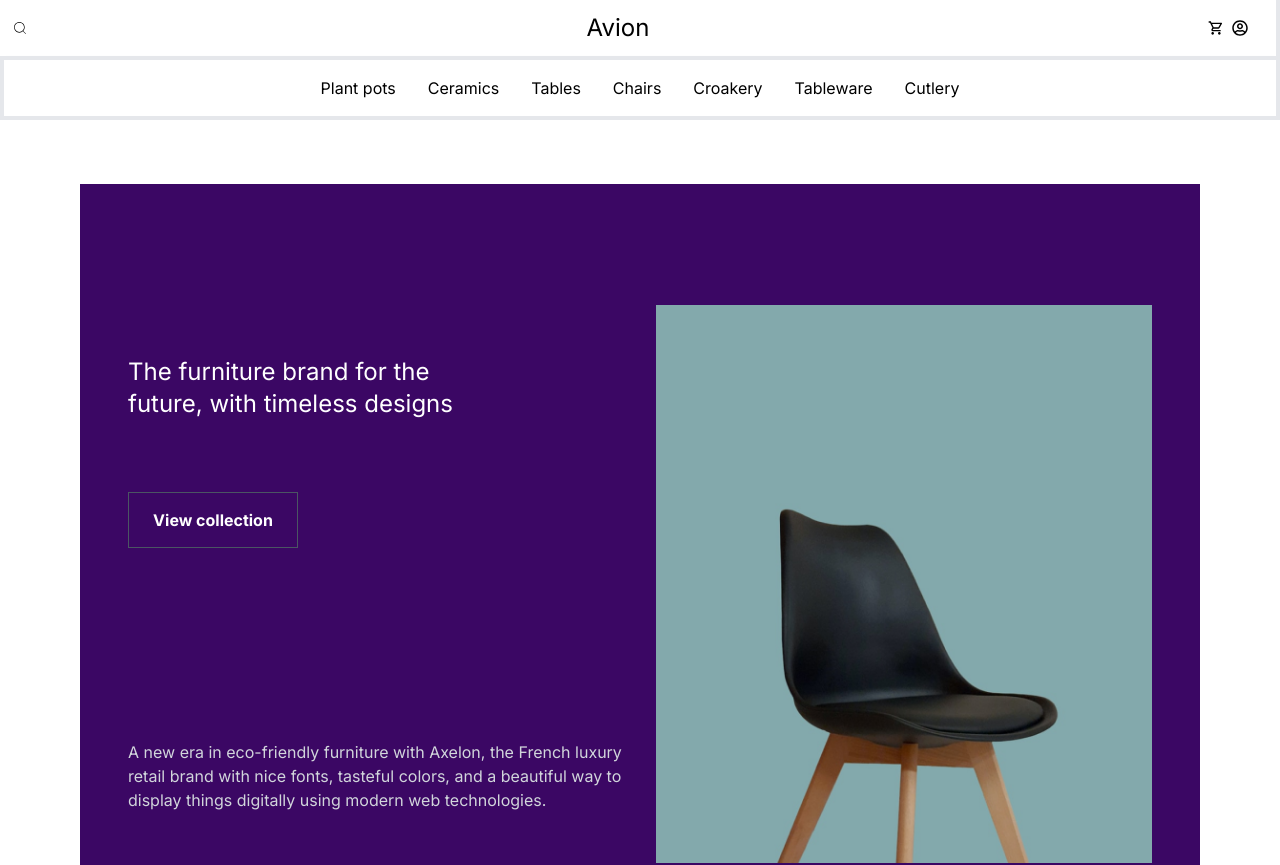
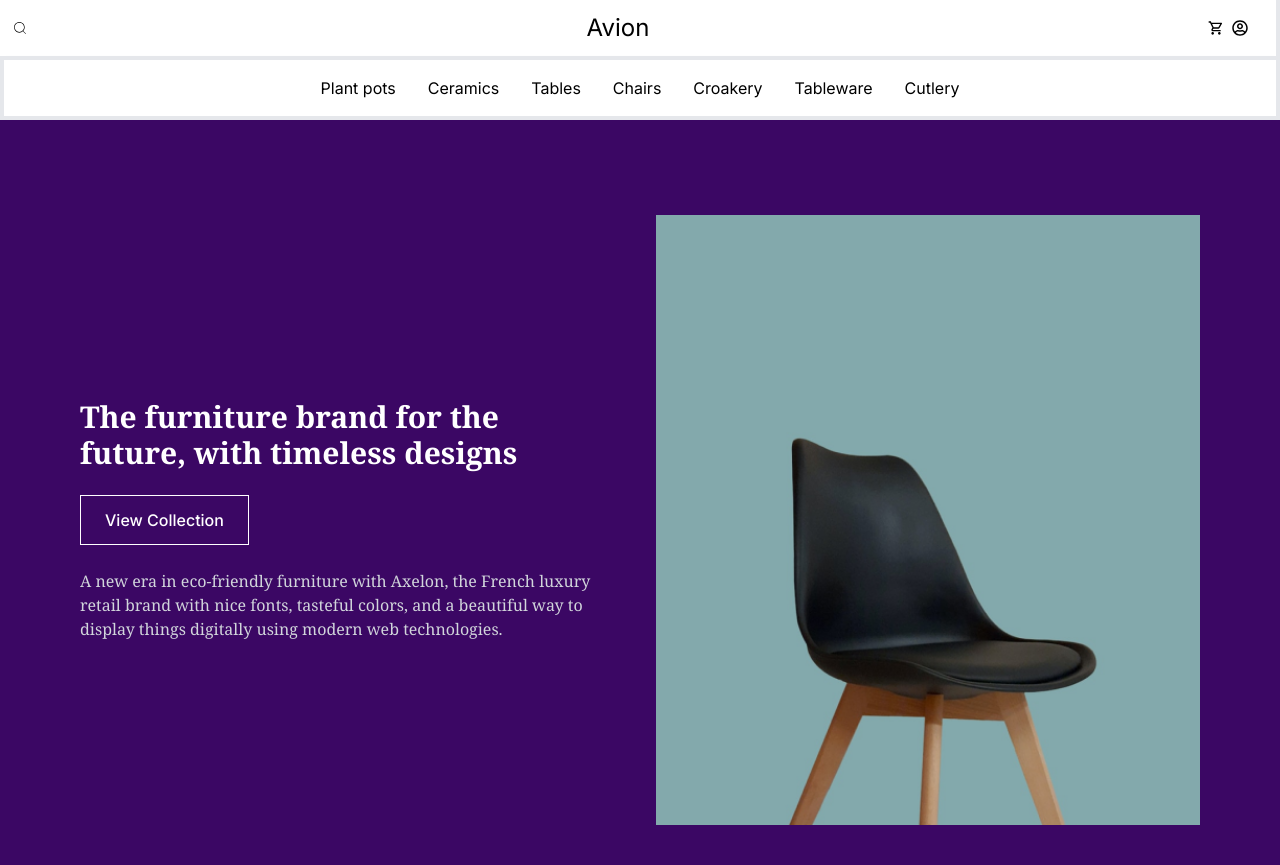
Before and after one commit to hibasheikh90/Hackathon2, a Next.js app: page / in a window 1280 px wide. Shown: the top 865 px of the page. Built offline with nearby package versions, Linux system fonts and the light colour scheme.

Commit message:
add code

```diff
--- a/src/app/components/hero.tsx
+++ b/src/app/components/hero.tsx
@@ -4,36 +4,35 @@ import Image from "next/image";
 
 export default function Hero() {
   return (
-    <div className="bg-white px-6 md:px-20 py-16 w-full">
     <div className="bg-purple-950 text-white min-h-screen flex items-center">
-        <div className="container mx-auto grid grid-cols-1 lg:grid-cols-2 gap-8 px-4 sm:px-6 md:px-12">
-          {/* Text Section */}
-          <div className="flex flex-col justify-center">
-            <h1 className="text-lg md:text-2xl mb-6 text-center lg:text-left">
+      <div className="container mx-auto grid grid-cols-1 lg:grid-cols-2 gap-8 px-6 sm:px-12 md:px-20 py-16">
+        {/* Left Section: Text */}
+        <div className="flex flex-col justify-center text-center lg:text-left">
+          <h1 className="text-2xl md:text-3xl font-serif font-semibold mb-6">
             The furniture brand for the <br />
             future, with timeless designs
           </h1>
-            <div className="flex justify-center md:justify-start">
-              <button className="w-[170px] h-[56px] bg-transparent text-white border border-gray-600 font-bold mt-12">
-                View collection
+          <div className="flex justify-center md:justify-start mb-6">
+            <button className="bg-transparent text-white border border-white py-3 px-6 rounded-md hover:bg-white hover:text-purple-950 font-medium">
+              View Collection
             </button>
           </div>
-            <p className="text-gray-300 mt-12 lg:mt-48 text-center lg:text-left">
+          <p className="text-gray-300 font-serif">
             A new era in eco-friendly furniture with Axelon, the French luxury
             retail brand with nice fonts, tasteful colors, and a beautiful way
             to display things digitally using modern web technologies.
           </p>
         </div>
-          {/* Image Section */}
-          <div className="flex justify-center items-center">
+
+        {/* Right Section: Image */}
+        <div className="flex justify-center items-center mt-8 lg:mt-0">
           <Image
-              src="/hero.png"
+            src="/hero.png" // Make sure to replace with your actual image path
             alt="Furniture Chair"
-              width={900}
-              height={900}
-              className="w-full h-auto object-cover"
+            width={600}
+            height={600}
+            className="object-contain max-w-full"
           />
-          </div>
         </div>
       </div>
     </div>
```
Lines whose indentation alone changed are shown as unchanged.
